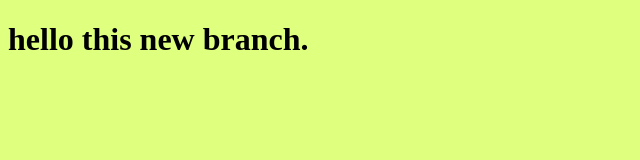
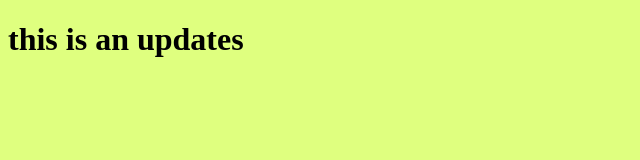
Before and after one commit to hageressam1/myprojct-, a plain HTML site: page index.html in a window 1280 px wide. Shown: the whole page, without its empty margins (0-640 px from the left). Drawn offline with Linux system fonts and the light colour scheme.

Commit message:
edit the html file

```diff
--- a/index.html
+++ b/index.html
@@ -7,7 +7,7 @@
     <link rel="stylesheet" href="style.css">
 </head>
 <body>
-    <h1>hello this new branch.</h1>
+    <h1>this is an updates</h1>
     <script src = app.js ></script>
 </body>
 </html>
```
